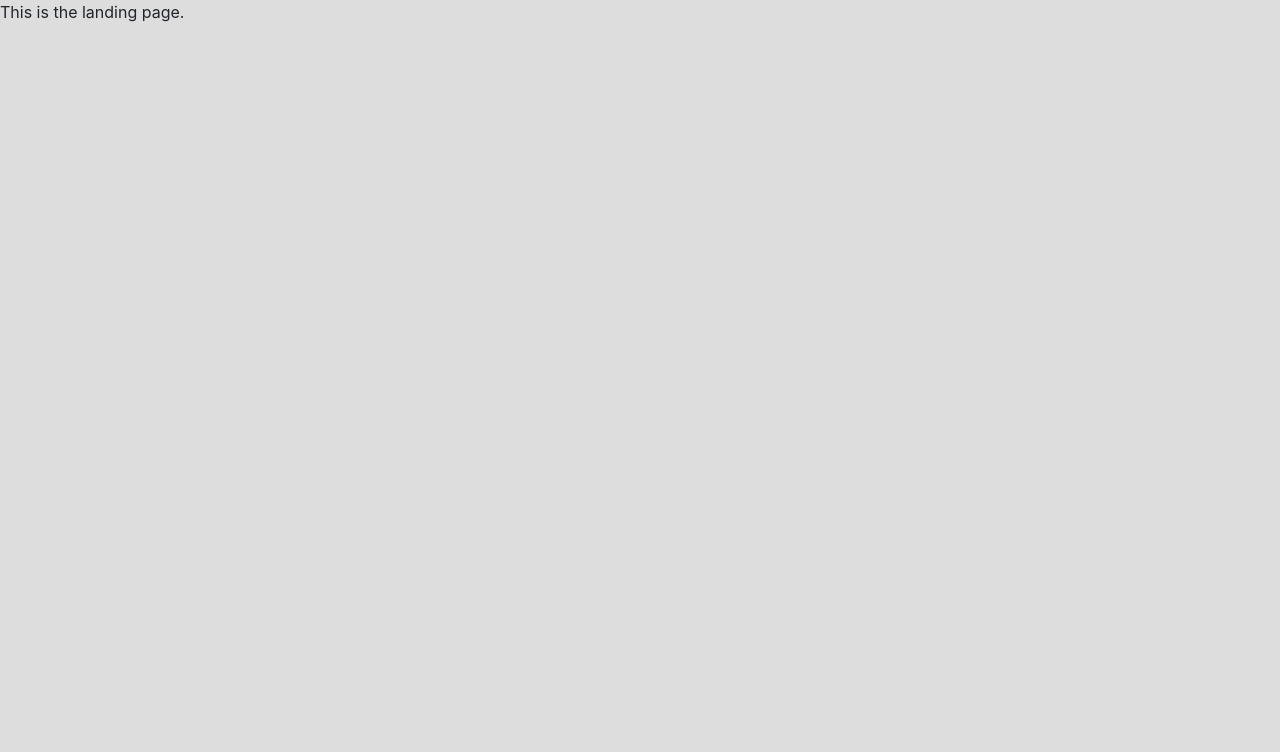
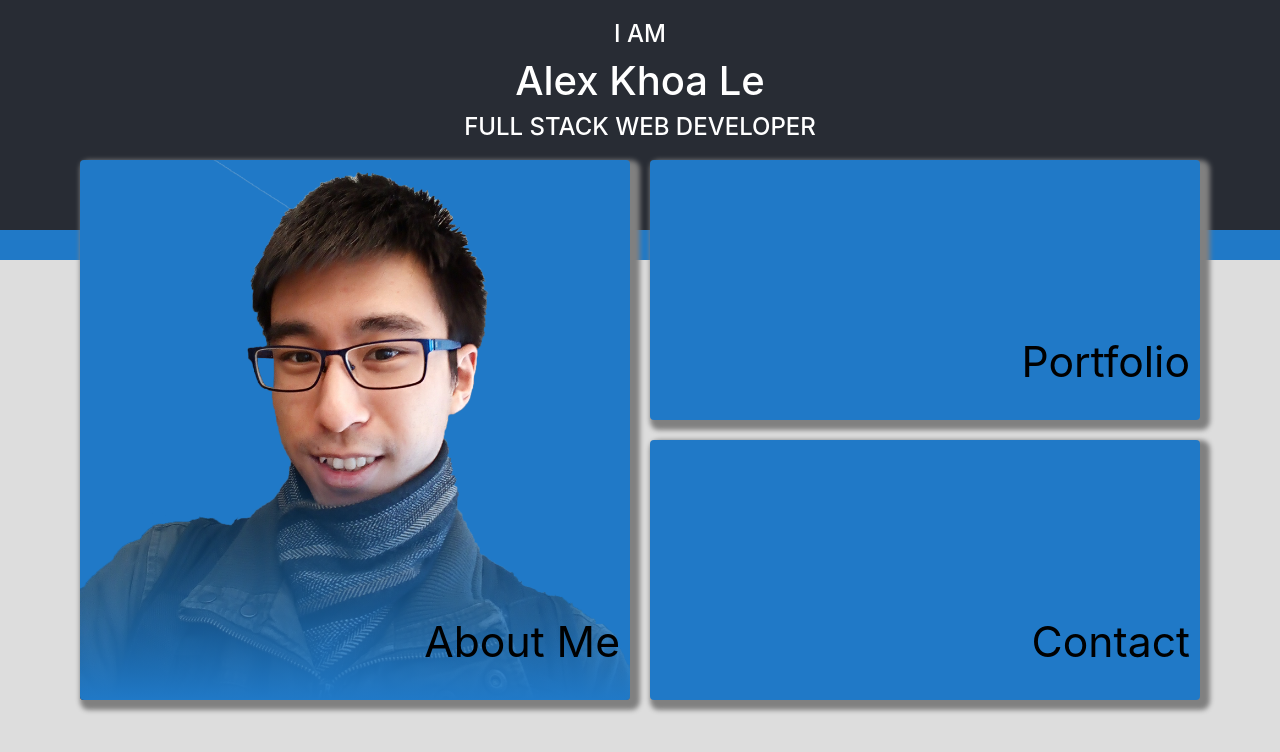
Before and after one commit to DreissenZulu/React-Portfolio, a React (Create React App) app: page / in a window 1280 px wide. Shown: the top 752 px of the page. Built offline with nearby package versions, Linux system fonts and the light colour scheme.

Commit message:
Added code for landing page layout (outdated)

```diff
--- a/src/pages/landing.js
+++ b/src/pages/landing.js
@@ -1,10 +1,47 @@
 import React, { useState } from 'react';
+import { Link } from "react-router-dom";
+import Container from "react-bootstrap/Container";
+import Row from "react-bootstrap/Row";
+import Col from "react-bootstrap/Col";
 
 function Landing() {
     return (
-        <div>
-            This is the landing page.
-        </div>
+        <React.Fragment>
+            <div className="App-header">
+                <h4>I AM</h4>
+                <h1>Alex Khoa Le</h1>
+                <h4>FULL STACK WEB DEVELOPER</h4>
+            </div>
+            <Container className="landing-container d-flex align-items-stretch">
+                <Row className="flex-fill">
+                    <Col md={6} className="landing-spacing">
+                        <Link to="/about" className="landing-button landing-about">
+                            <div className="about-btn">
+                                <p className="landing-btn-text">About Me</p>
+                            </div>
+                        </Link>
+                    </Col>
+                    <Col md={6} className="d-flex align-items-stretch">
+                        <Row className="flex-fill">
+                            <Col md={12} sm={6} xs={12} className="landing-spacing">
+                                <Link to="/portfolio" className="landing-button">
+                                <div className="portfolio-btn">
+                                    <p className="landing-btn-text">Portfolio</p>
+                                </div>
+                                </Link>
+                            </Col>
+                            <Col md={12} sm={6} xs={12} className="landing-spacing">
+                                <Link to="/contact" className="landing-button">
+                                    <div className="contact-btn">
+                                        <p className="landing-btn-text">Contact</p>
+                                    </div>
+                                </Link>
+                            </Col>
+                        </Row>
+                    </Col>
+                </Row>
+            </Container>
+        </React.Fragment>
     )
 }
 
```
